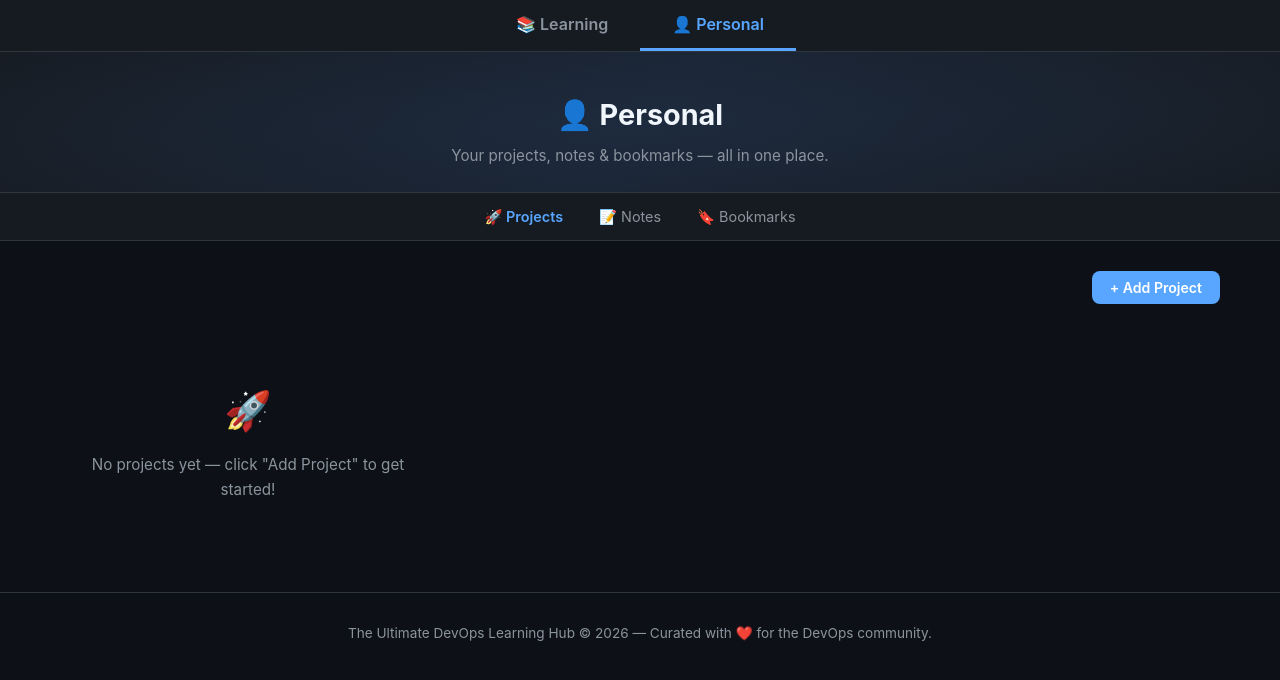
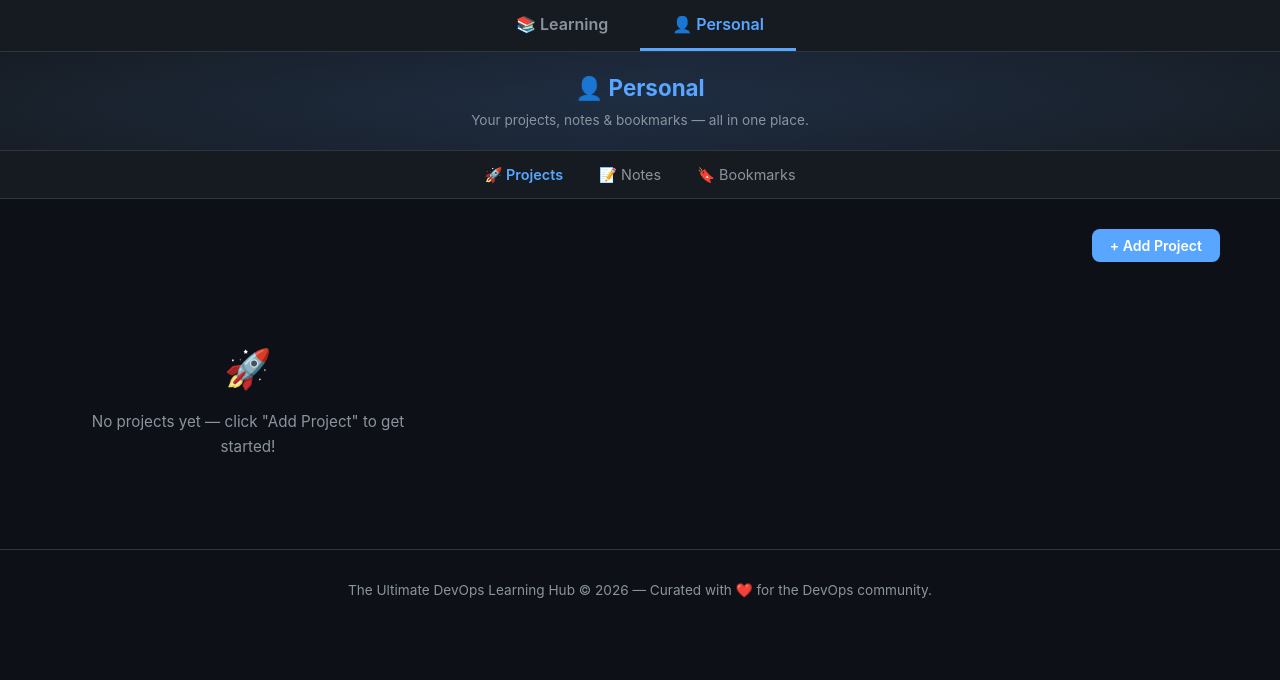
Before and after one commit to ShubhamBhavsar101/Agentic-AI, a plain HTML site: page devops-learning-hub/devops-learning-hub.html in a window 1280 px wide. Both pictures are taken after a click on the button "👤 Personal". Drawn offline with Linux system fonts and the light colour scheme; no server answers.

Commit message:
Style: match Personal header height to Learning header, add span accent

```diff
--- a/devops-learning-hub/devops-learning-hub.css
+++ b/devops-learning-hub/devops-learning-hub.css
@@ -372,7 +372,7 @@ header p {
 /* ── Personal header ──────────────────────────────────── */
 .personal-header {
   text-align: center;
-  padding: 40px 20px 24px;
+  padding: 18px 20px;
   background: linear-gradient(135deg, #161b22 0%, #1a2332 50%, #161b22 100%);
   border-bottom: 1px solid var(--border);
   position: relative;
@@ -385,18 +385,20 @@ header p {
   left: -50%;
   width: 200%;
   height: 200%;
-  background: radial-gradient(ellipse at center, rgba(88,166,255,0.06) 0%, transparent 60%);
+  background: radial-gradient(ellipse at center, rgba(88,166,255,0.08) 0%, transparent 60%);
   pointer-events: none;
 }
 .personal-header h1 {
-  font-size: 1.8em;
-  margin-bottom: 6px;
+  font-size: 1.4em;
+  margin-bottom: 4px;
   position: relative;
-  color: var(--text-heading);
+}
+.personal-header h1 span {
+  color: var(--link);
 }
 .personal-header p {
   color: var(--text-muted);
-  font-size: 0.95em;
+  font-size: 0.85em;
   position: relative;
 }
 
--- a/devops-learning-hub/devops-learning-hub.html
+++ b/devops-learning-hub/devops-learning-hub.html
@@ -877,7 +877,7 @@
 <div class="page-pane" id="pane-personal">
 
   <div class="personal-header">
-    <h1>👤 Personal</h1>
+    <h1>👤 <span>Personal</span></h1>
     <p>Your projects, notes &amp; bookmarks — all in one place.</p>
   </div>
 
```
